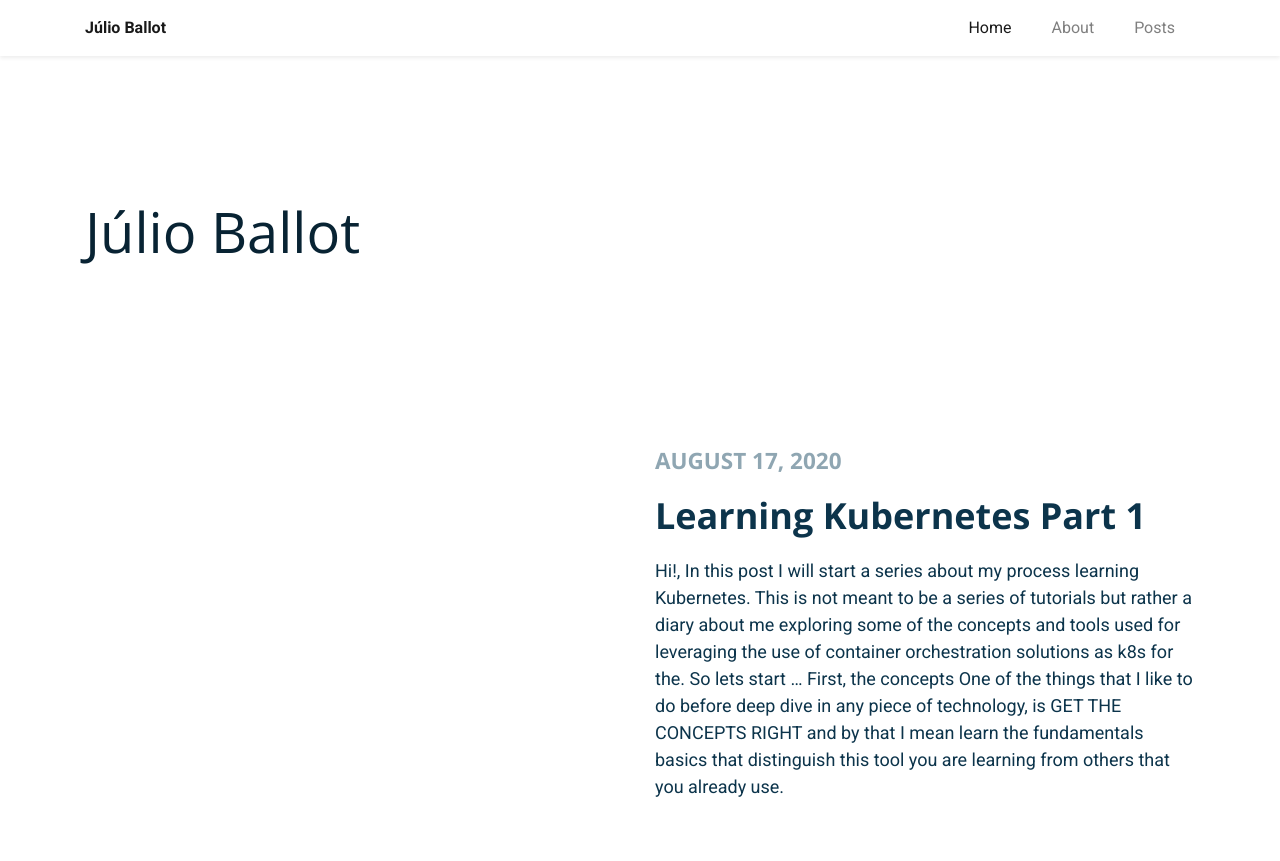
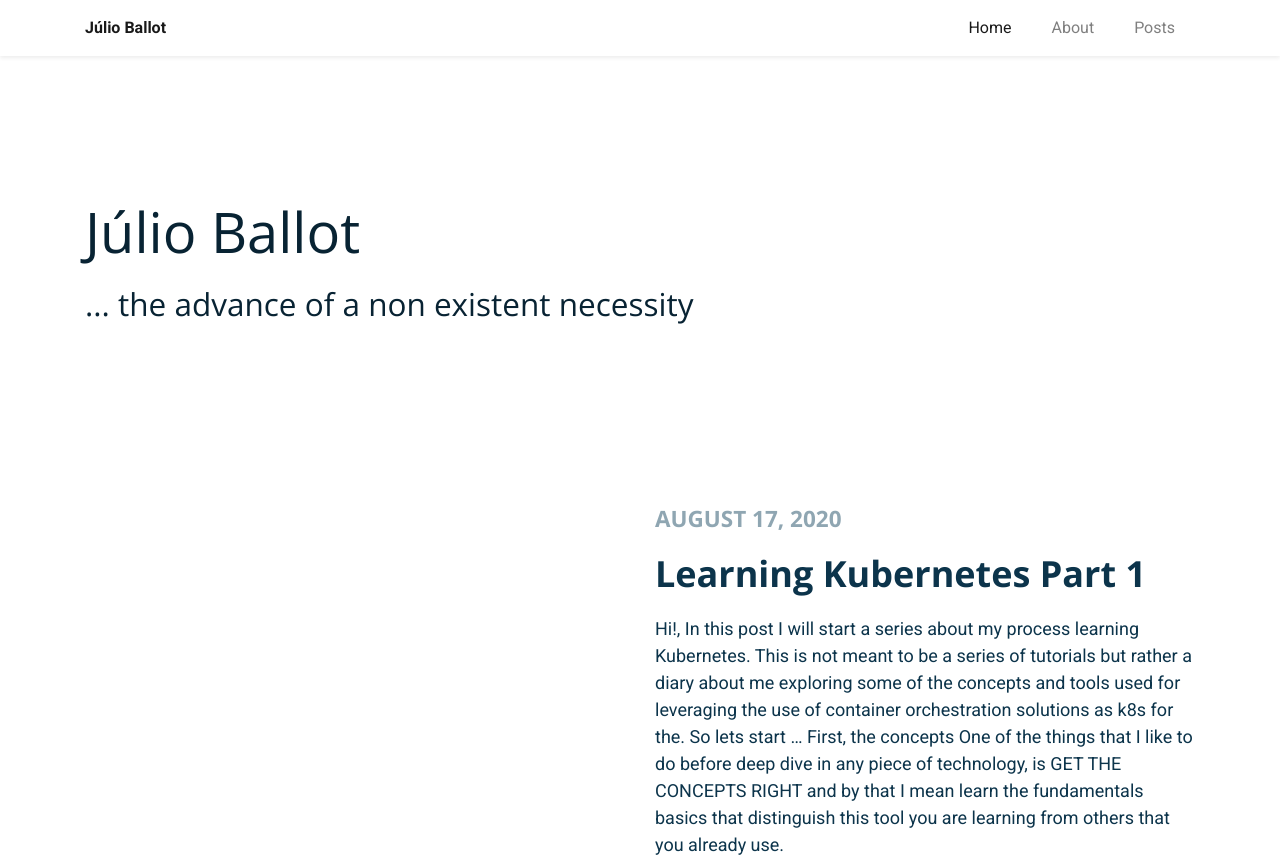
Before and after one commit to jrballot/jrballot.github.io, a plain HTML site: page index.html in a window 1280 px wide. Shown: the top 861 px of the page. Drawn offline with nearby package versions, Linux system fonts and the light colour scheme.

Commit message:
rebuilding site Sat 06 Mar 2021 03:11:42 PM -03

```diff
--- a/index.html
+++ b/index.html
@@ -10,7 +10,7 @@
 
     Júlio Ballot
 
-</title><meta name="author" content="Júlio Ballot">
+</title><meta name="description" content="... the advance of a non existent necessity"><meta name="author" content="Júlio Ballot">
 
 <link rel="apple-touch-icon" href="/apple-touch-icon.png" sizes="180x180">
 <link rel="icon" href="/favicon-32x32.png " sizes="32x32" type="image/png">
@@ -34,14 +34,14 @@
 <link rel="canonical" href="https://jrballot.github.io/">
   <link href="https://jrballot.github.io/index.xml" rel="alternate" type="application/rss+xml" title="Júlio Ballot">
   <link href="https://jrballot.github.io/index.xml" rel="feed" type="application/rss+xml" title="Júlio Ballot"><meta property="og:title" content="Júlio Ballot" />
-<meta property="og:description" content="" />
+<meta property="og:description" content="... the advance of a non existent necessity" />
 <meta property="og:type" content="website" />
 <meta property="og:url" content="https://jrballot.github.io/" />
 
 <meta itemprop="name" content="Júlio Ballot">
-<meta itemprop="description" content=""><meta name="twitter:card" content="summary"/>
+<meta itemprop="description" content="... the advance of a non existent necessity"><meta name="twitter:card" content="summary"/>
 <meta name="twitter:title" content="Júlio Ballot"/>
-<meta name="twitter:description" content=""/>
+<meta name="twitter:description" content="... the advance of a non existent necessity"/>
 
 </head>
 <body>
@@ -72,7 +72,7 @@
 <main class="homepage container py-6">
 
     <div class="hero row">
-        <div class="col position-relative py-lg-7 py-7"><h1 class="display-4">Júlio Ballot</h1></div>
+        <div class="col position-relative py-lg-7 py-7"><h1 class="display-4">Júlio Ballot</h1><h3 class="font-weight-normal">... the advance of a non existent necessity</h3></div>
     </div>
 
 
```
Also changed, not shown: about/index.html (+1 -1 lines), categories/index.html (+4 -4 lines), posts/index.html (+4 -4 lines), posts/learning-kubernetes-part1/index.html (+1 -1 lines), tags/index.html (+4 -4 lines), tags/k8s/index.html (+4 -4 lines), tags/kubernetes/index.html (+4 -4 lines).
